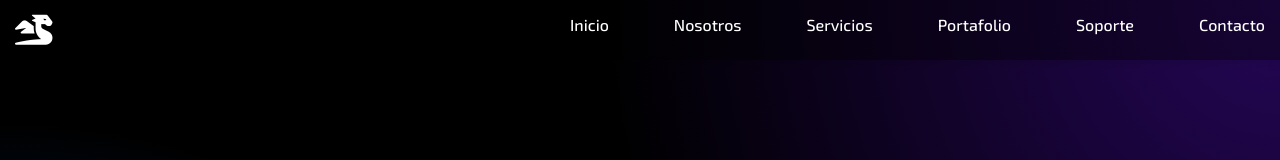
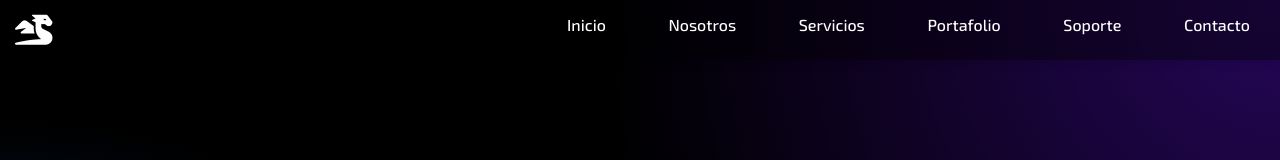
Before and after one commit to petronouelUADE/IntegradorDDWeb, a plain HTML site: page index.html in a window 1280 px wide. Shown: the top 160 px of the page. Drawn offline with Linux system fonts and the light colour scheme.

Commit message:
Header fijo en la parte superior

```diff
--- a/styles/style.css
+++ b/styles/style.css
@@ -18,6 +18,8 @@ body{
 }
 
 header {
+    position: fixed;
+    min-width: 100vw;
     background-color: rgba(0, 0, 0, 0.4);
     box-shadow: 0 4px 8px rgba(0, 0, 0, 0.1);
     display: flex;
@@ -43,7 +45,7 @@ nav ul {
     flex-direction: row;
     justify-content: space-between;
     align-items: center;
-    margin: 0 15px;
+    margin: 0 30px;
 }
 
 nav ul li{
```
